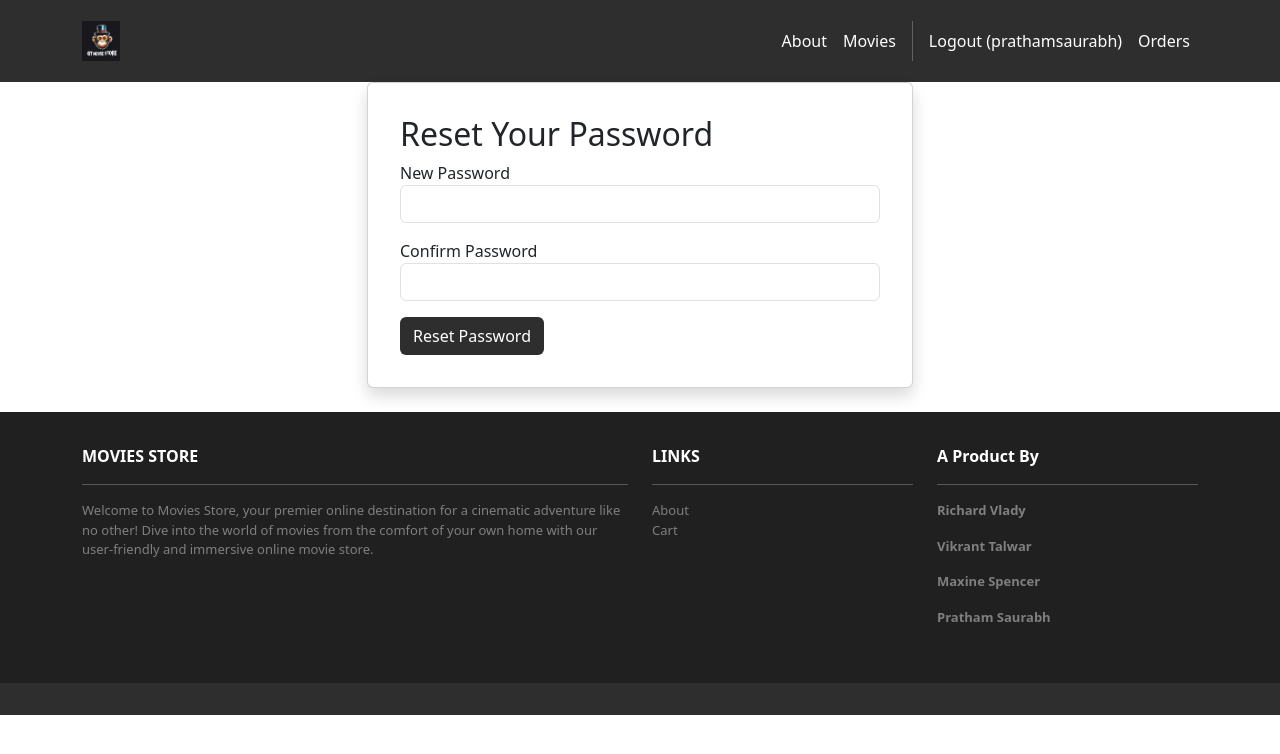
After one commit to vikkrant/GTMoviesStore, a Django app: page /accounts/password_reset_confirm/4/ in a window 1280 px wide. The commit adds this page. Shown: the top 754 px of the page. Run offline with Django 5.2, Linux system fonts and the light colour scheme; data comes from the database, SQL or seed files in the repository; both versions use the stored data as it was after the commit; some libraries are stand-ins or nearby versions.

Commit message:
Implemented username-based password reset system

```diff
--- a/accounts/templates/accounts/login.html
+++ b/accounts/templates/accounts/login.html
@@ -25,6 +25,12 @@
                 <input id="password" type="password" name="password" required
                   autocomplete="current-password" class="form-control">
               </p>
+              <!-- Forgot Password Link -->
+              <div class="text-center mb-3">
+                <a href="{% url 'password_reset' %}" class="text-decoration-none">
+                  Forgot your password?
+                </a>
+              </div>
               <div class="text-center">
                 <button type="submit" class="btn bg-dark text-white">
                   Login
--- /dev/null
+++ b/accounts/templates/accounts/password_reset_complete.html
@@ -0,0 +1,5 @@
+{% extends "base.html" %}
+{% block content %}
+<h2>Password Reset Successful</h2>
+<p>Your password has been reset. <a href="{% url 'accounts.login' %}">Login</a></p>
+{% endblock %}
--- /dev/null
+++ b/accounts/templates/accounts/password_reset_confirm.html
@@ -0,0 +1,29 @@
+{% extends "base.html" %}
+{% block content %}
+<div class="container">
+    <div class="row justify-content-center">
+        <div class="col-md-6">
+            <div class="card shadow p-3 mb-4 rounded">
+                <div class="card-body">
+                    <h2>Reset Your Password</h2>
+                    {% if error %}
+                    <div class="alert alert-danger">{{ error }}</div>
+                    {% endif %}
+                    <form method="post">
+                        {% csrf_token %}
+                        <p>
+                            <label for="new_password">New Password</label>
+                            <input type="password" name="new_password" required class="form-control">
+                        </p>
+                        <p>
+                            <label for="confirm_password">Confirm Password</label>
+                            <input type="password" name="confirm_password" required class="form-control">
+                        </p>
+                        <button type="submit" class="btn bg-dark text-white">Reset Password</button>
+                    </form>
+                </div>
+            </div>
+        </div>
+    </div>
+</div>
+{% endblock %}
--- /dev/null
+++ b/accounts/templates/accounts/password_reset_done.html
@@ -0,0 +1,6 @@
+{% extends "base.html" %}
+{% block content %}
+<h2>Password Reset Sent</h2>
+<p>Check your email for a reset link.</p>
+<a href="{% url 'accounts.login' %}">Back to Login</a>
+{% endblock %}
--- a/accounts/urls.py
+++ b/accounts/urls.py
@@ -1,8 +1,22 @@
 from django.urls import path
+from django.contrib.auth import views as auth_views
 from . import views
+from .views import (
+    signup, login, logout, orders,
+    username_password_reset_request, username_password_reset_confirm
+)
 urlpatterns = [
     path('signup', views.signup, name='accounts.signup'),
     path('login/', views.login, name='accounts.login'),
     path('logout/', views.logout, name='accounts.logout'),
     path('orders/', views.orders, name='accounts.orders'),
+
+    path('password_reset/', username_password_reset_request, name='password_reset'),
+    path('password_reset_confirm/<int:user_id>/', username_password_reset_confirm, name='password_reset_confirm'),
+    path('password_reset_done/',
+         auth_views.PasswordResetDoneView.as_view(template_name='accounts/password_reset_done.html'),
+         name='password_reset_done'),
+    path('reset/done/',
+         auth_views.PasswordResetCompleteView.as_view(template_name='accounts/password_reset_complete.html'),
+         name='password_reset_complete'),
 ]
--- a/accounts/views.py
+++ b/accounts/views.py
@@ -1,9 +1,11 @@
-from django.shortcuts import render
+from django.shortcuts import render, redirect
 from django.contrib.auth import login as auth_login, authenticate, logout as auth_logout
-from .forms import CustomUserCreationForm, CustomErrorList
-from django.shortcuts import redirect
 from django.contrib.auth.decorators import login_required
 from django.contrib.auth.models import User
+from django.urls import reverse
+from django.contrib.auth import get_user_model
+from django.contrib.auth.hashers import make_password
+from .forms import CustomUserCreationForm, CustomErrorList, UsernamePasswordResetForm
 
 @login_required
 def logout(request):
@@ -47,3 +49,41 @@ def orders(request):
     template_data['orders'] = request.user.order_set.all()
     return render(request, 'accounts/orders.html',
         {'template_data': template_data})
+
+
+def username_password_reset_request(request):
+    if request.method == "POST":
+        form = UsernamePasswordResetForm(request.POST)
+        if form.is_valid():
+            username = form.cleaned_data["username"]  # Get username
+            try:
+                user = User.objects.get(username=username)  # Fetch user
+                return redirect(reverse("password_reset_confirm", args=[user.pk]))  # Redirect to reset page
+            except User.DoesNotExist:
+                form.add_error("username", "This username does not exist.")  # Show error if username is invalid
+
+    else:
+        form = UsernamePasswordResetForm()
+
+    return render(request, "accounts/password_reset.html", {"form": form})
+
+
+def username_password_reset_confirm(request, user_id):
+    User = get_user_model()
+
+    try:
+        user = User.objects.get(pk=user_id)  # Ensure user exists
+    except User.DoesNotExist:
+        return redirect("password_reset")  # Redirect back if user ID is invalid
+
+    if request.method == "POST":
+        new_password = request.POST["new_password"]
+        confirm_password = request.POST["confirm_password"]
+        if new_password == confirm_password:
+            user.password = make_password(new_password)  # Hash and save new password
+            user.save()
+            return redirect("accounts.login")  # Redirect back to login page
+        else:
+            return render(request, "accounts/password_reset_confirm.html", {"error": "Passwords do not match."})
+
+    return render(request, "accounts/password_reset_confirm.html", {"user": user})
```
Also changed, not shown: GTMoviesStore/settings.py (+9 -0 lines), accounts/forms.py (+13 -0 lines), accounts/templates/accounts/password_reset.html (added, +22 -0 lines), db.sqlite3.
